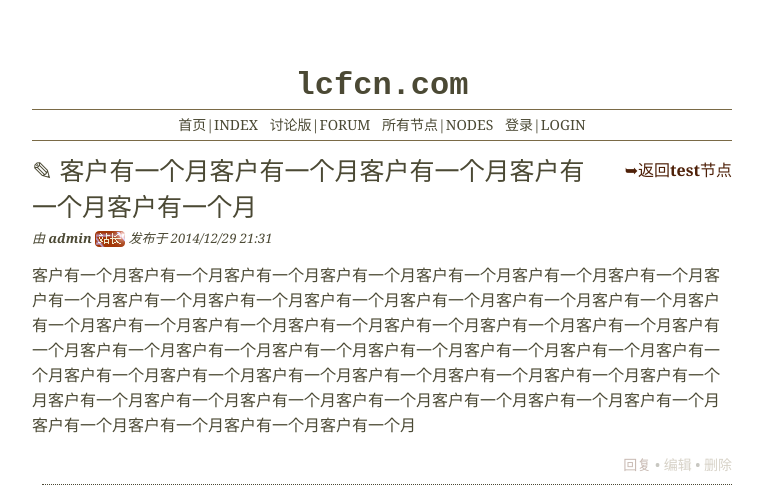
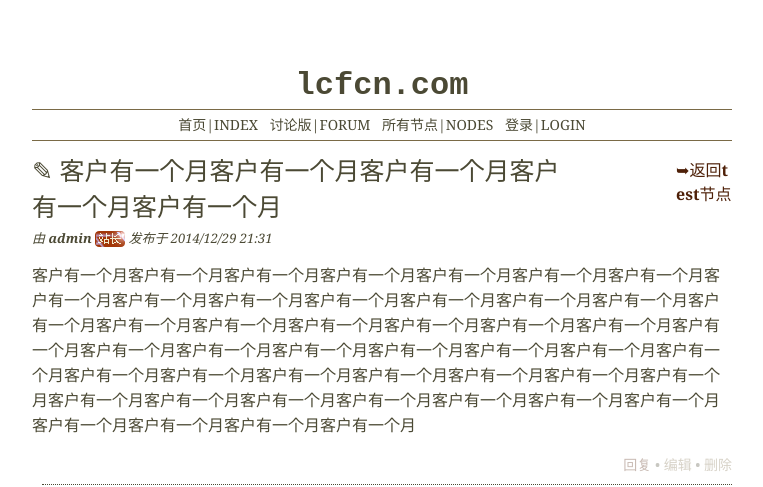
Before and after one commit to iceriverho/lcforum, a Django app: page /forum/thread/5/ in a window 1280 px wide. Shown: the top 487 px of the page, without its empty margins (258-1021 px from the left). Run offline with Django 3.2, Linux system fonts and the light colour scheme; data comes from the database, SQL or seed files in the repository.

Commit message:
fixed a style bug

```diff
--- a/forum/static/forum/mainstyle.css
+++ b/forum/static/forum/mainstyle.css
@@ -126,12 +126,13 @@ a:visited {
 
 #thread-head-l {
     float: left;
-    width: 80%;
+    width: 78%;
 }
 
 #thread-head-r {
     float: right;
     padding-top: 0.4em;
+    max-width: 56px;
 }
 
 #thread-head-t {
```
